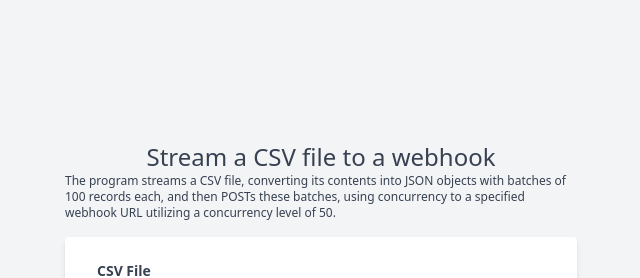
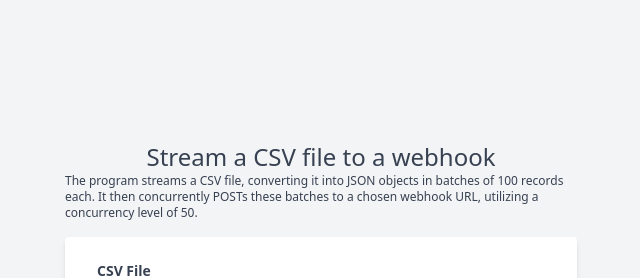
Before and after one commit to flowcore-io/csv_to_webhook, a Next.js app: page / in a window 1280 px wide. Shown: the top 278 px of the page, without its empty margins (319-959 px from the left). Built offline with nearby package versions, Linux system fonts and the light colour scheme.

Commit message:
fixed text

```diff
--- a/pages/index.tsx
+++ b/pages/index.tsx
@@ -128,7 +128,7 @@ export default function Home() {
   return (
     <main className="flex flex-col items-center justify-center min-h-screen bg-gray-100 p-4">
       <h1 className="w-full max-w-lg text-gray-700 flex justify-center text-2xl">Stream a CSV file to a webhook</h1>
-      <p className="w-full max-w-lg text-gray-700 flex justify-center text-xs mb-4">The program streams a CSV file, converting its contents into JSON objects with batches of {batchLineCount} records each, and then POSTs these batches, using concurrency to a specified webhook URL utilizing a concurrency level of {concurrency}.</p>
+      <p className="w-full max-w-lg text-gray-700 flex justify-center text-xs mb-4">The program streams a CSV file, converting it into JSON objects in batches of {batchLineCount} records each. It then concurrently POSTs these batches to a chosen webhook URL, utilizing a concurrency level of {concurrency}.</p>
       <form className="w-full max-w-lg bg-white shadow-md rounded px-8 pt-6 pb-8 mb-4">
         <div className="mb-4">
           <label className="block text-gray-700 text-sm font-bold mb-2" htmlFor="file">
```
